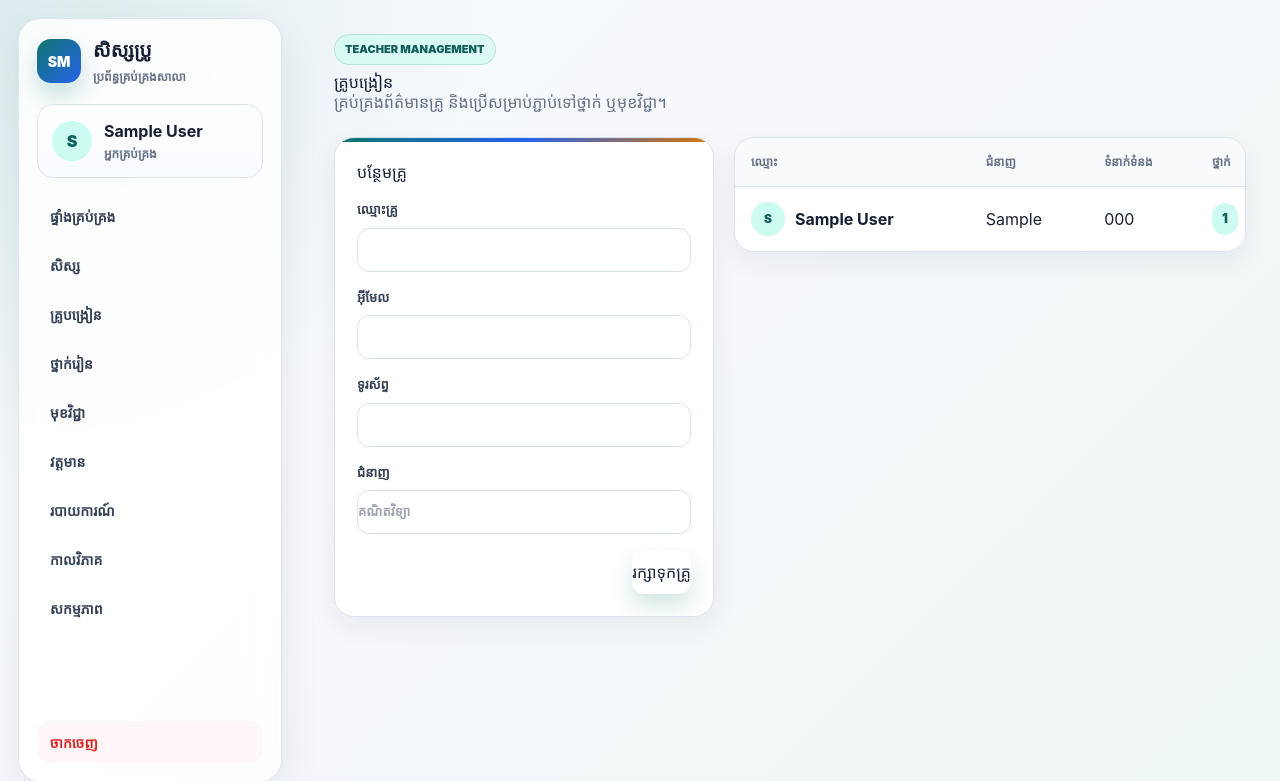
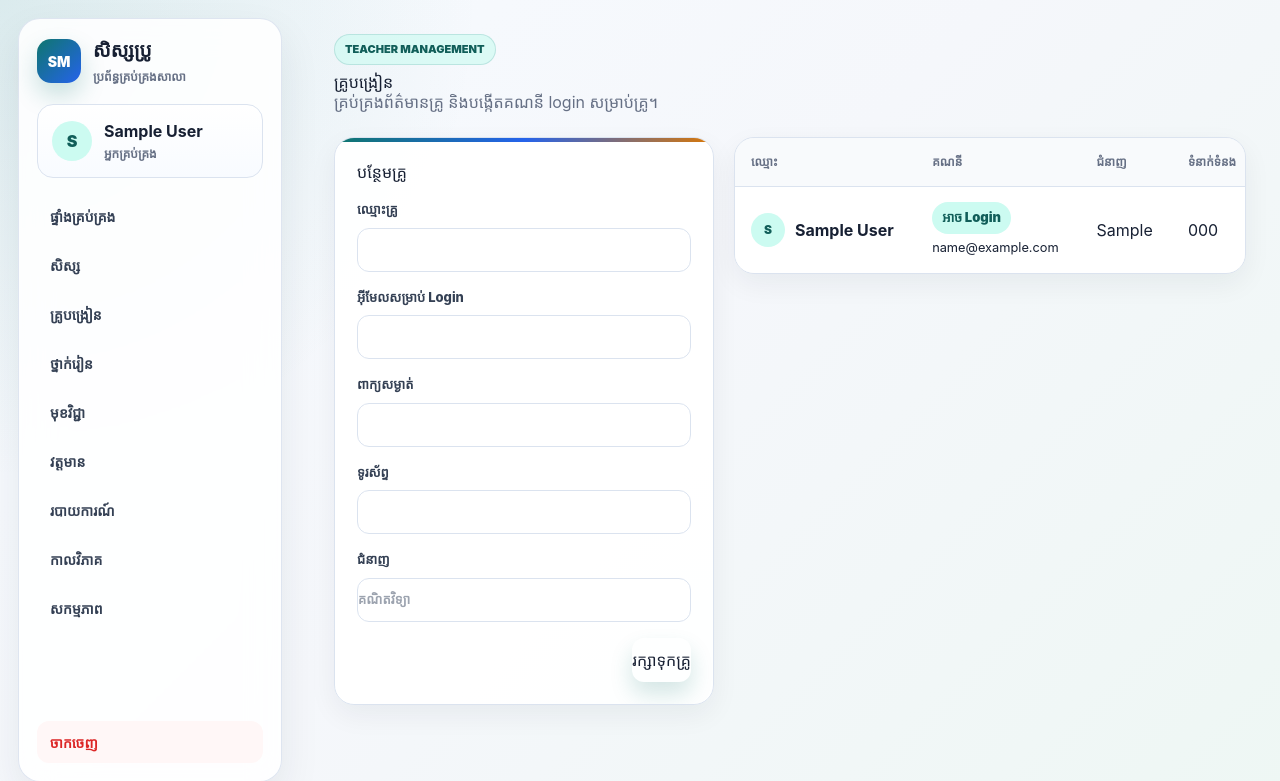
Before and after one commit to vsoriya/Student-Management-System, a Flask app: page /teachers/ in a window 1280 px wide. Shown: the top 781 px of the page. Run offline with Flask 3, Linux system fonts and the light colour scheme; a user stored in the database is signed in; tables that the repository leaves empty hold one stand-in row (values such as "Sample post"); some libraries are stand-ins or nearby versions.

Commit message:
Create login accounts for teachers

```diff
--- a/app/models.py
+++ b/app/models.py
@@ -77,11 +77,13 @@ class Subject(db.Model):
 
 class Teacher(db.Model):
     id = db.Column(db.Integer, primary_key=True)
+    user_id = db.Column(db.Integer, db.ForeignKey("user.id"), unique=True)
     name = db.Column(db.String(120), nullable=False)
     email = db.Column(db.String(160), unique=True)
     phone = db.Column(db.String(40))
     specialty = db.Column(db.String(120))
 
+    user = db.relationship("User", backref=db.backref("teacher_profile", uselist=False))
     classes = db.relationship("ClassRoom", backref="teacher", lazy=True)
     subjects = db.relationship("Subject", backref="teacher", lazy=True)
     schedules = db.relationship("Schedule", back_populates="teacher", cascade="all, delete-orphan")
--- a/app/teachers/routes.py
+++ b/app/teachers/routes.py
@@ -2,7 +2,7 @@ from flask import Blueprint, flash, redirect, render_template, request, url_for
 from flask_login import login_required
 
 from app.extensions import db
-from app.models import Teacher
+from app.models import Teacher, User
 from app.utils import roles_required, write_audit
 
 teachers_bp = Blueprint("teachers", __name__, url_prefix="/teachers")
@@ -14,12 +14,25 @@ teachers_bp = Blueprint("teachers", __name__, url_prefix="/teachers")
 def list_teachers():
     if request.method == "POST":
         name = request.form.get("name", "").strip()
+        email = request.form.get("email", "").strip().lower()
+        password = request.form.get("password", "")
         if not name:
             flash("សូមបញ្ចូលឈ្មោះគ្រូ។", "danger")
+        elif not email:
+            flash("សូមបញ្ចូលអ៊ីមែលគ្រូ។", "danger")
+        elif len(password) < 6:
+            flash("ពាក្យសម្ងាត់គ្រូត្រូវមានយ៉ាងហោចណាស់ ៦ តួអក្សរ។", "danger")
+        elif User.query.filter_by(email=email).first():
+            flash("អ៊ីមែលនេះមានគណនីរួចហើយ។", "danger")
         else:
+            user = User(name=name, email=email, role="teacher")
+            user.set_password(password)
+            db.session.add(user)
+            db.session.flush()
             teacher = Teacher(
+                user_id=user.id,
                 name=name,
-                email=request.form.get("email", "").strip() or None,
+                email=email,
                 phone=request.form.get("phone", "").strip(),
                 specialty=request.form.get("specialty", "").strip(),
             )
@@ -27,7 +40,7 @@ def list_teachers():
             db.session.flush()
             write_audit("create", "teacher", teacher.id, teacher.name)
             db.session.commit()
-            flash("បានបង្កើតគ្រូរួចរាល់។", "success")
+            flash("បានបង្កើតគ្រូ និងគណនី login រួចរាល់។", "success")
             return redirect(url_for("teachers.list_teachers"))
     return render_template("teachers/list.html", teachers=Teacher.query.order_by(Teacher.name).all())
 
@@ -37,8 +50,11 @@ def list_teachers():
 @roles_required("admin")
 def delete_teacher(teacher_id):
     teacher = Teacher.query.get_or_404(teacher_id)
+    user = teacher.user
     write_audit("delete", "teacher", teacher.id, teacher.name)
     db.session.delete(teacher)
+    if user and user.role == "teacher":
+        db.session.delete(user)
     db.session.commit()
     flash("បានលុបគ្រូរួចរាល់។", "success")
     return redirect(url_for("teachers.list_teachers"))
--- a/app/templates/teachers/list.html
+++ b/app/templates/teachers/list.html
@@ -5,31 +5,33 @@
   <div>
     <span class="eyebrow">Teacher Management</span>
     <h1>គ្រូបង្រៀន</h1>
-    <p>គ្រប់គ្រងព័ត៌មានគ្រូ និងប្រើសម្រាប់ភ្ជាប់ទៅថ្នាក់ ឬមុខវិជ្ជា។</p>
+    <p>គ្រប់គ្រងព័ត៌មានគ្រូ និងបង្កើតគណនី login សម្រាប់គ្រូ។</p>
   </div>
 </header>
 <section class="split">
   <form method="post" class="form powerful-form">
     <h2>បន្ថែមគ្រូ</h2>
     <label>ឈ្មោះគ្រូ <input name="name" required></label>
-    <label>អ៊ីមែល <input type="email" name="email"></label>
+    <label>អ៊ីមែលសម្រាប់ Login <input type="email" name="email" required></label>
+    <label>ពាក្យសម្ងាត់ <input type="password" name="password" minlength="6" required></label>
     <label>ទូរស័ព្ទ <input name="phone"></label>
     <label>ជំនាញ <input name="specialty" placeholder="គណិតវិទ្យា"></label>
     <div class="form-footer"><button>រក្សាទុកគ្រូ</button></div>
   </form>
   <div class="table-card"><table>
-    <thead><tr><th>ឈ្មោះ</th><th>ជំនាញ</th><th>ទំនាក់ទំនង</th><th>ថ្នាក់</th><th>មុខវិជ្ជា</th><th></th></tr></thead>
+    <thead><tr><th>ឈ្មោះ</th><th>គណនី</th><th>ជំនាញ</th><th>ទំនាក់ទំនង</th><th>ថ្នាក់</th><th>មុខវិជ្ជា</th><th></th></tr></thead>
     <tbody>
       {% for teacher in teachers %}
       <tr>
         <td><span class="person-cell"><span class="avatar tiny">{{ teacher.name[:1]|upper }}</span><strong>{{ teacher.name }}</strong></span></td>
+        <td>{% if teacher.user %}<span class="score-badge">អាច Login</span>{% else %}<span class="code-pill">មិនទាន់មាន</span>{% endif %}<br><small>{{ teacher.email or "" }}</small></td>
         <td>{{ teacher.specialty or "មិនមាន" }}</td>
         <td>{{ teacher.phone or teacher.email or "មិនមាន" }}</td>
         <td><span class="score-badge">{{ teacher.classes|length }}</span></td>
         <td><span class="score-badge">{{ teacher.subjects|length }}</span></td>
         <td><form method="post" action="{{ url_for('teachers.delete_teacher', teacher_id=teacher.id) }}"><button class="danger small">លុប</button></form></td>
       </tr>
-      {% else %}<tr><td colspan="6">មិនទាន់មានគ្រូទេ។</td></tr>{% endfor %}
+      {% else %}<tr><td colspan="7">មិនទាន់មានគ្រូទេ។</td></tr>{% endfor %}
     </tbody>
   </table></div>
 </section>
```
Also changed, not shown: migrations/versions/8c049fab2653_add_teacher_login_accounts.py (added, +36 -0 lines).
